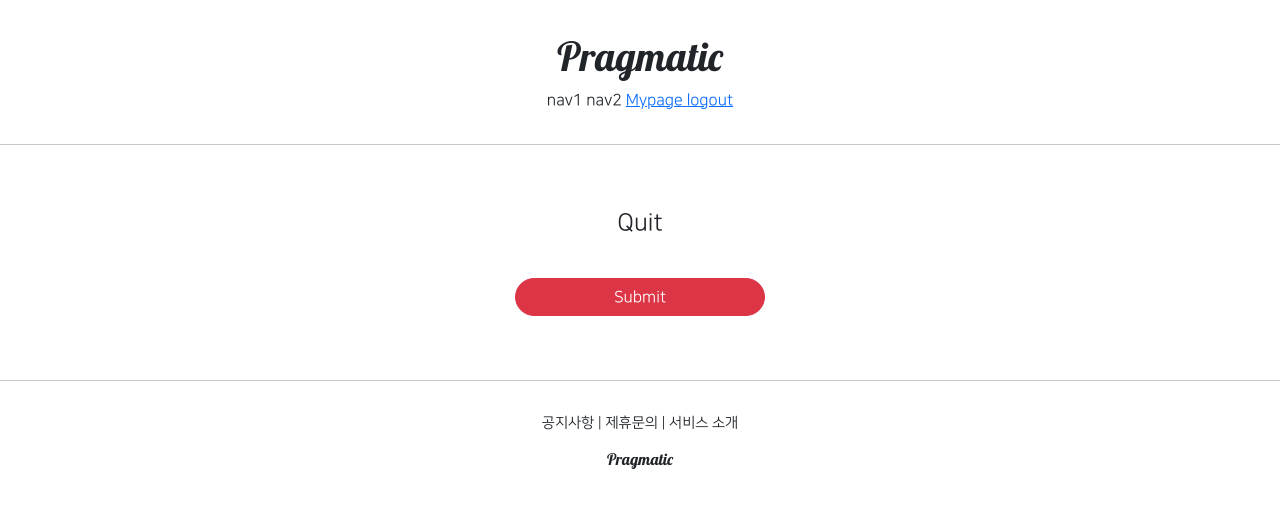
After one commit to diarlee/pragmatic, a Django app: page /account/delete/1 in a window 1280 px wide. The commit adds this page. Shown: the top 508 px of the page. Run offline with Django 4.2, Linux system fonts and the light colour scheme; tables that the repository leaves empty hold one stand-in row (values such as "Sample post"); some libraries are stand-ins or nearby versions.

Commit message:
django course 26 commit

```diff
--- /dev/null
+++ b/accountApp/templates/accountApp/delete.html
@@ -0,0 +1,16 @@
+{% extends 'base.html' %}
+{% load bootstrap4 %}
+
+{% block content %}
+
+    <div style="text-align: center; max-width: 500px; margin: 4rem auto;">
+        <div class="mb-4">
+            <h4>Quit</h4>
+        </div>
+        <form action="{% url 'accountApp:delete' pk=user.pk %}" method="post">
+            {% csrf_token %}
+            <input type="submit" class="btn btn-danger rounded-pill col-6 mt-3">
+        </form>
+    </div>
+
+{% endblock %}
--- a/accountApp/templates/accountApp/detail.html
+++ b/accountApp/templates/accountApp/detail.html
@@ -16,6 +16,11 @@
                         Change Info
                     </p>
                 </a>
+                <a href="{% url 'accountApp:delete' pk=user.pk %}">
+                    <p>
+                        Quit
+                    </p>
+                </a>
                 {% endif %}
             </div>
         </div>
--- a/accountApp/urls.py
+++ b/accountApp/urls.py
@@ -1,6 +1,6 @@
 from django.urls import path
 from accountApp.views import hello_world
-from .views import AccountCreateView, AccountDetailView, AccountUpdateView
+from .views import AccountCreateView, AccountDeleteView, AccountDetailView, AccountUpdateView, AccountDeleteView
 from django.contrib.auth.views import LoginView, LogoutView
 
 app_name = 'accountApp'
@@ -13,5 +13,6 @@ urlpatterns = [
 
     path('create/', AccountCreateView.as_view(), name='create'),
     path('detail/<int:pk>/', AccountDetailView.as_view(), name='detail'),
-    path('update/<int:pk>', AccountUpdateView.as_view(), name='update')
+    path('update/<int:pk>', AccountUpdateView.as_view(), name='update'),
+    path('delete/<int:pk>', AccountDeleteView.as_view(), name='delete')
 ]
--- a/accountApp/views.py
+++ b/accountApp/views.py
@@ -1,10 +1,10 @@
 from urllib import request
 from django.contrib.auth.models import User
 from django.contrib.auth.forms import UserCreationForm
-from django.shortcuts import render, HttpResponse, redirect
+from django.shortcuts import render, HttpResponseRedirect
 
 # Create your views here.
-from django.views.generic import CreateView, DetailView, UpdateView
+from django.views.generic import CreateView, DetailView, UpdateView, DeleteView
 from django.urls import reverse, reverse_lazy
 
 from accountApp.models import HelloWorld
@@ -20,7 +20,7 @@ def hello_world(request):
         new_hello_world.text = temp
         new_hello_world.save()
 
-        return redirect(reverse('accountApp:hello_world'))
+        return HttpResponseRedirect(reverse('accountApp:hello_world'))
     else:
         hello_world_list = HelloWorld.objects.all()
         return render(request, 'accountApp/hello_world.html', context={'hello_world_list' : hello_world_list})
@@ -41,3 +41,8 @@ class AccountUpdateView(UpdateView):
     form_class = AccountUpdateForm
     success_url = reverse_lazy('accountApp:login')
     template_name = 'accountApp/update.html'
+
+class AccountDeleteView(DeleteView):
+    model = User
+    success_url = reverse_lazy('accountApp:login')
+    template_name = 'accountApp/delete.html'
--- a/templates/header.html
+++ b/templates/header.html
@@ -9,6 +9,9 @@
         <a href="{% url 'accountApp:login' %}?next={{ request.path }}">
             <span>login</span>
         </a>
+        <a href="{% url 'accountApp:create' %}?next={{ request.path }}">
+            <span>sign up</span>
+        </a>
         {% else %}
         <a href="{% url 'accountApp:detail' pk=user.pk %}">
             <span>Mypage</span>
```
Lines whose indentation alone changed are shown as unchanged.
